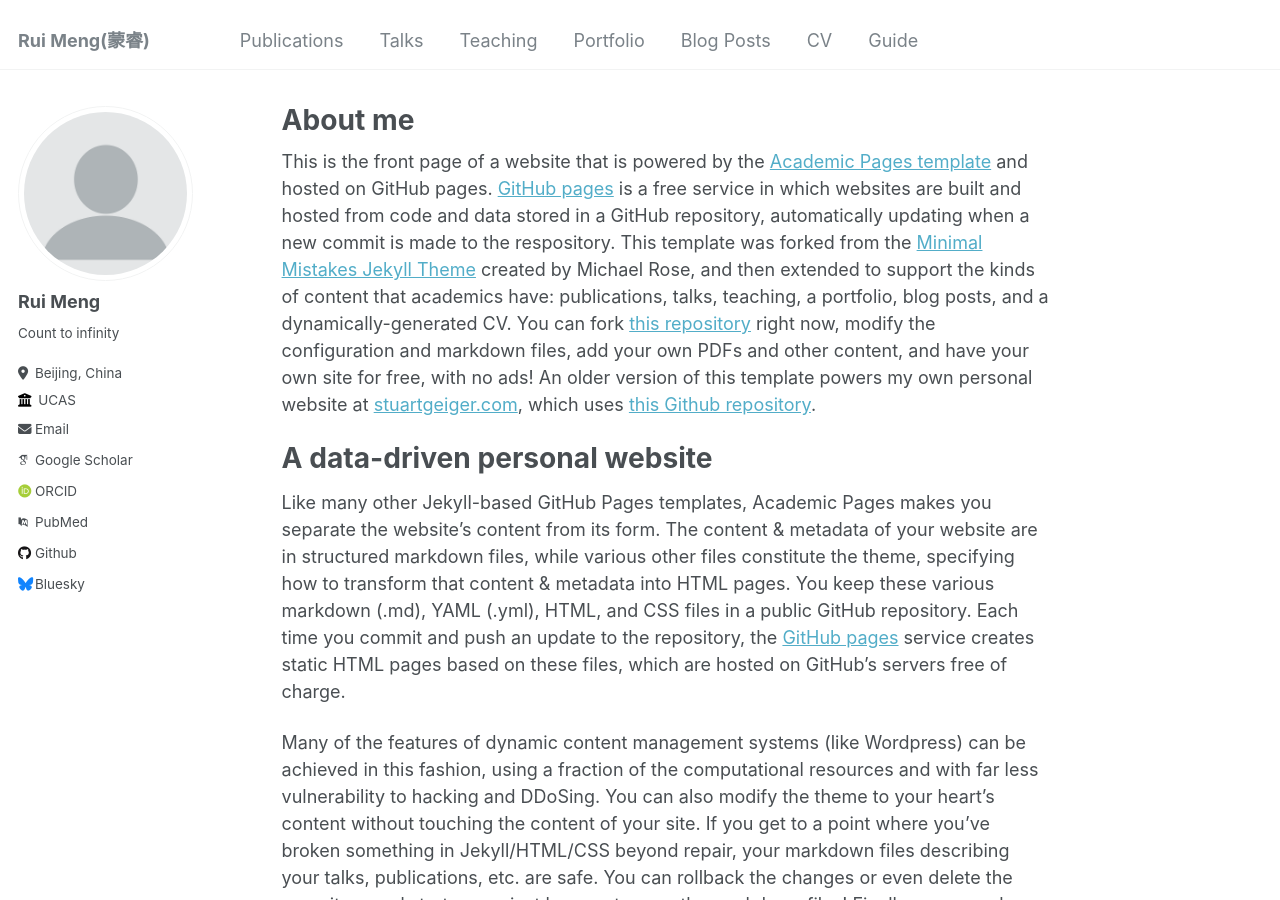
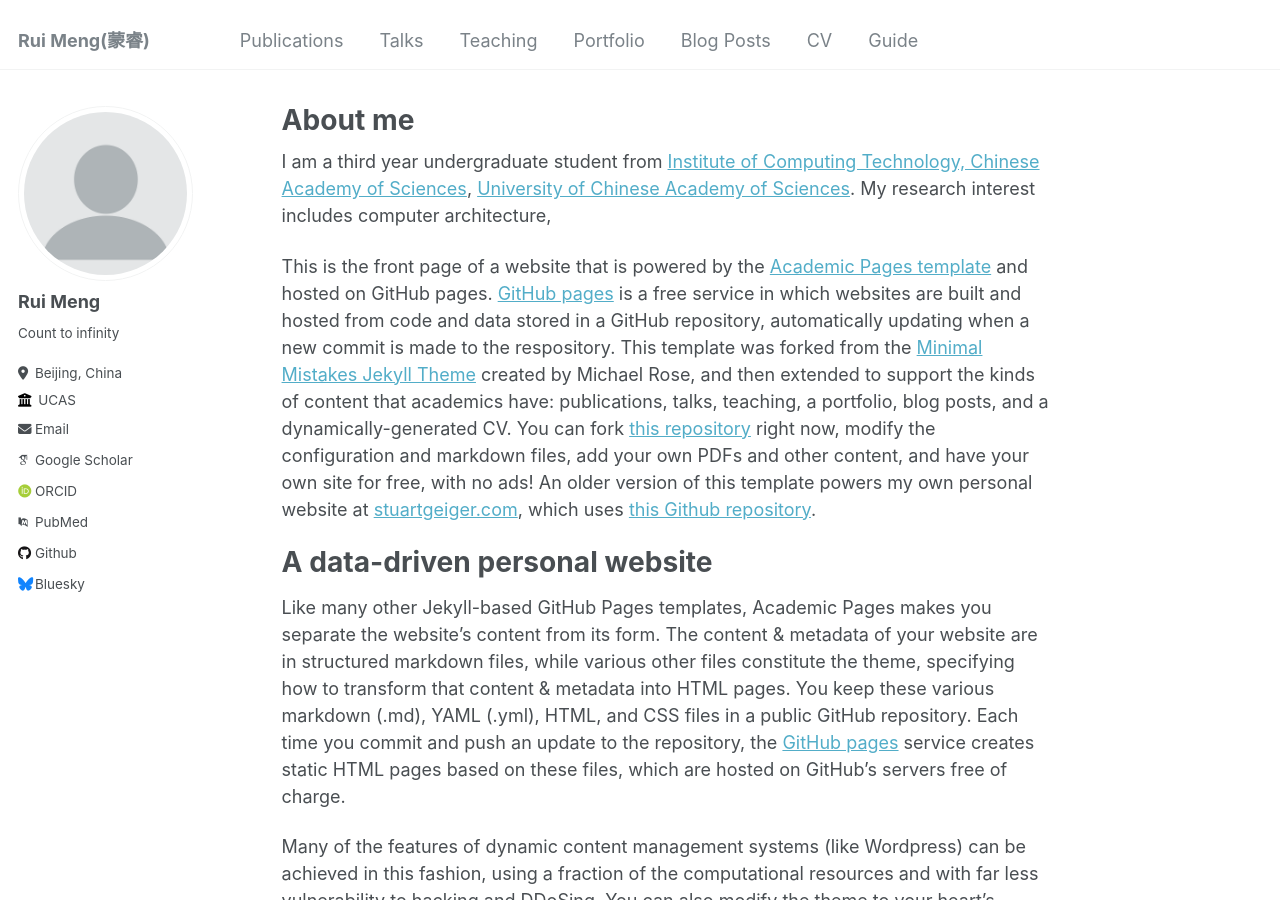
Before and after one commit to Tomas-mr/kaka, a Jekyll site: the page built from _pages/about.md, in a window 1280 px wide and 900 px high. Built offline with Jekyll 4.4.1, drawn with Linux system fonts in a browser that asks for light colours; some web fonts are replaced.

Commit message:
Update about.md

```diff
--- a/_pages/about.md
+++ b/_pages/about.md
@@ -6,6 +6,8 @@ redirect_from:
   - /about/
   - /about.html
 ---
+
+I am a third year undergraduate student from [Institute of Computing Technology, Chinese Academy of Sciences](https://www.ict.ac.cn), [University of Chinese Academy of Sciences](https://www.ucas.ac.cn). My research interest includes computer architecture,
 
 This is the front page of a website that is powered by the [Academic Pages template](https://github.com/academicpages/academicpages.github.io) and hosted on GitHub pages. [GitHub pages](https://pages.github.com) is a free service in which websites are built and hosted from code and data stored in a GitHub repository, automatically updating when a new commit is made to the respository. This template was forked from the [Minimal Mistakes Jekyll Theme](https://mmistakes.github.io/minimal-mistakes/) created by Michael Rose, and then extended to support the kinds of content that academics have: publications, talks, teaching, a portfolio, blog posts, and a dynamically-generated CV. You can fork [this repository](https://github.com/academicpages/academicpages.github.io) right now, modify the configuration and markdown files, add your own PDFs and other content, and have your own site for free, with no ads! An older version of this template powers my own personal website at [stuartgeiger.com](http://stuartgeiger.com), which uses [this Github repository](https://github.com/staeiou/staeiou.github.io).
 
```
